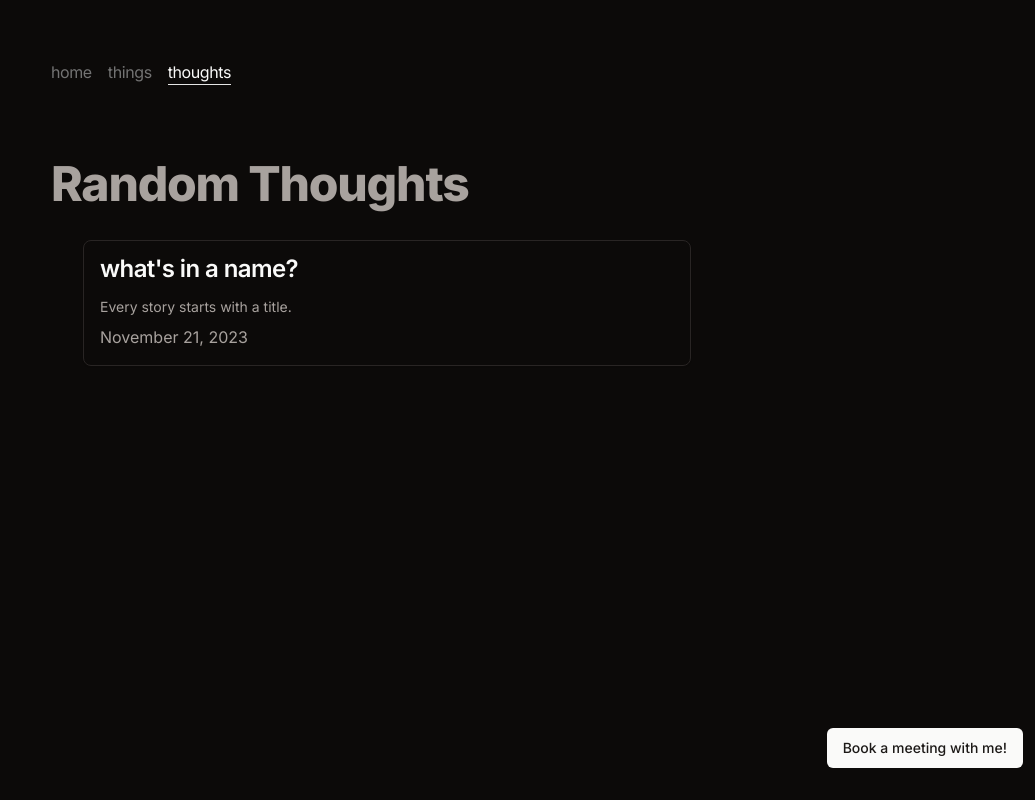
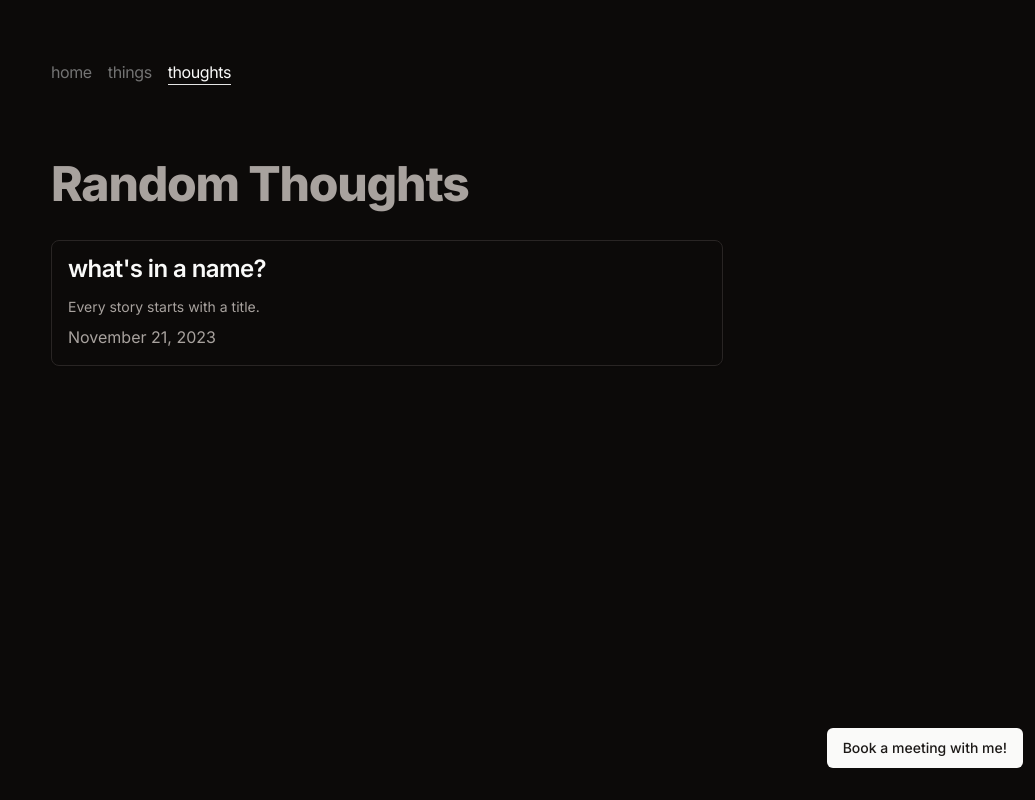
Before and after one commit to panzacoder/plfx-dev, a Next.js app: page /thoughts in a window 1280 px wide. Shown: the top 800 px of the page, without its empty margins (245-1280 px from the left). Built offline with nearby package versions, Linux system fonts and the light colour scheme.

Commit message:
remove left margin on RTs

```diff
--- a/app/thoughts/page.tsx
+++ b/app/thoughts/page.tsx
@@ -15,7 +15,7 @@ export default function ThoughtsPage() {
         Random Thoughts
       </Typography>
       <Link href="/thoughts/about-a-name" className="no-underline">
-        <Card className="m-8 p-4   hover:shadow-gray-100 transition-shadow ease-in-out delay-50">
+        <Card className=" my-8 p-4 hover:shadow-gray-100 transition-shadow ease-in-out delay-50">
           <CardTitle className="mb-4">what's in a name?</CardTitle>
           <CardDescription className="flex flex-col">
             Every story starts with a title.
```
